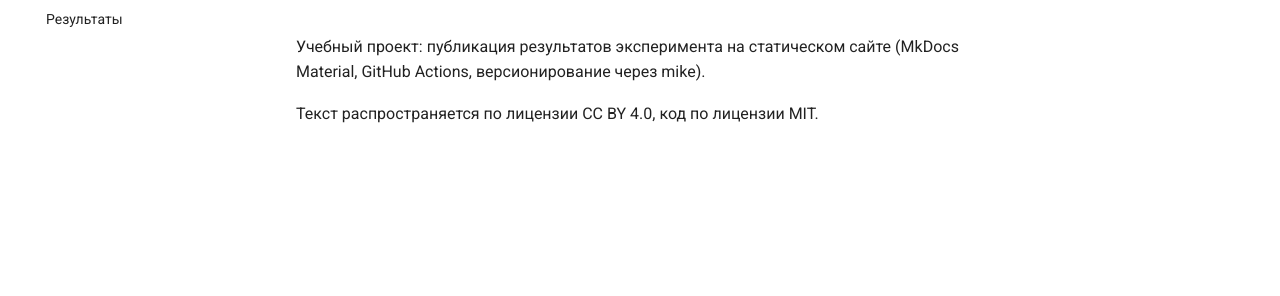
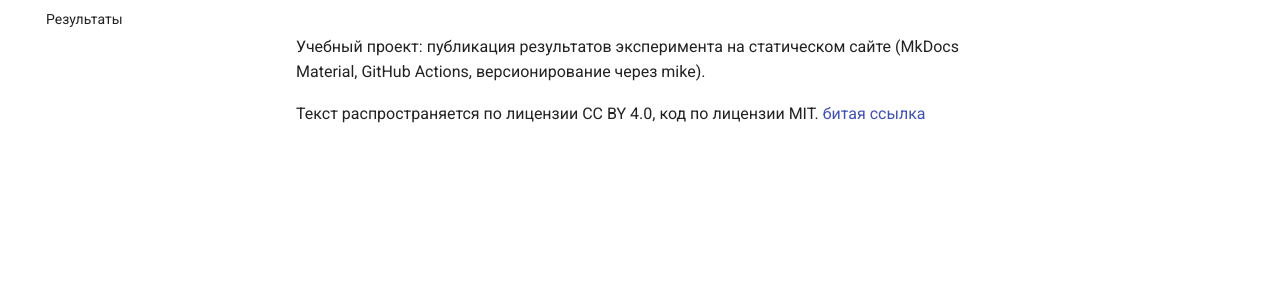
Before and after one commit to st-st3pa/ssg-research, an MkDocs documentation site: the page built from docs/index.md, in a window 1280 px wide. Shown: the part 146-442 px from the top of the page. Built offline with MkDocs 1.6.1 and Material for MkDocs 9.7.7, drawn with Linux system fonts in a browser that asks for light colours; the version menu is left out.

Commit message:
тест ошибки

```diff
--- a/docs/index.md
+++ b/docs/index.md
@@ -3,3 +3,4 @@
 Учебный проект: публикация результатов эксперимента на статическом сайте (MkDocs Material, GitHub Actions, версионирование через mike).
 
 Текст распространяется по лицензии CC BY 4.0, код по лицензии MIT.
+[битая ссылка](нет-такой-страницы.md)
```
